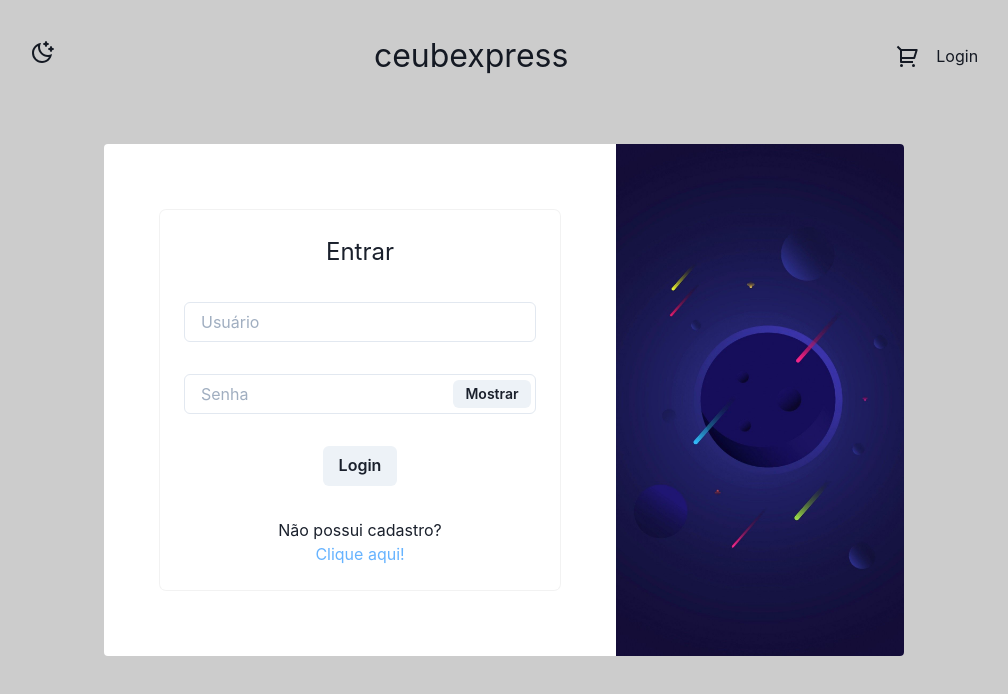
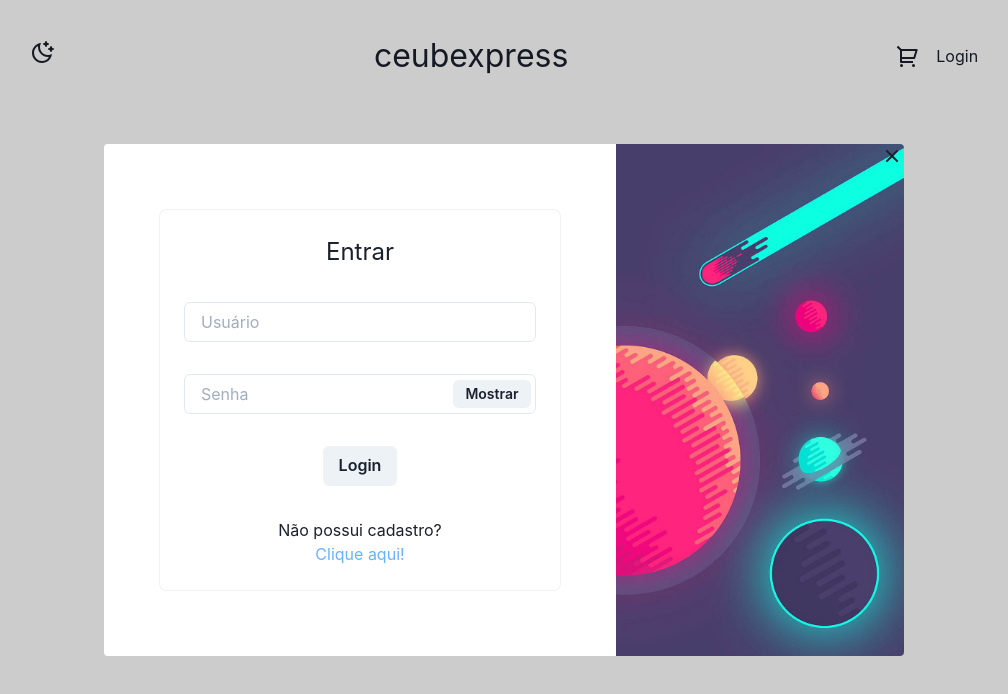
Before and after one commit to vitorhw/ceubexpress, a React (Create React App) app: page / in a window 1280 px wide. Shown: the top 694 px of the page, without its empty margins (136-1144 px from the left). Built offline with nearby package versions, Linux system fonts and the light colour scheme; the HTML template or start-up script is replaced by a standard one.

Commit message:
close button, wlight and dark theme for the login modal

```diff
--- a/src/components/LoginModal/index.js
+++ b/src/components/LoginModal/index.js
@@ -1,13 +1,20 @@
 import Modal from 'react-modal';
 import { useState } from 'react';
-import { Image, Flex, Spacer } from '@chakra-ui/react';
+import { Image, Flex, Spacer, useColorMode, Icon } from '@chakra-ui/react';
 import { LoginInput } from './LoginInput';
+import { RiCloseFill } from 'react-icons/ri'
+
+
+export function LoginModal() {
+  const [isModalOpen, setIsModalOpen] = useState(true);
+  const { colorMode, toggleColorMode } = useColorMode();
 
   const modalStyles = {
     overlay: {
       backgroundColor: 'rgba(0, 0, 0, 0.2)',
     },
     content: {
+      background: colorMode === 'light' ? 'white' : '#171717',
       maxWidth: '800px',
       width: '80%',
       height: '512px',
@@ -22,9 +29,6 @@ const modalStyles = {
     },
   };
 
-export function LoginModal() {
-  const [isModalOpen, setIsModalOpen] = useState(true);
-
   function handleClose() {
     setIsModalOpen(false);
   }
@@ -38,10 +42,18 @@ export function LoginModal() {
     >
       <Flex>
         <Spacer />
-
         <LoginInput />
         <Spacer />
-        <Image height="512px" src="./images/login.jpeg" alt="login-image" />
+        <Image height="512px" src="./images/login_white.jpeg" alt="login-image" />
+        <Icon
+          cursor="pointer"
+          fontSize='1.5rem'
+          position='absolute'
+          top='0'
+          right='0'
+          as={RiCloseFill}
+          onClick={handleClose}
+          />
       </Flex>
     </Modal>
   );
```
Also changed, not shown: public/images/login_white.jpeg (added). Lines whose indentation alone changed are shown as unchanged.
